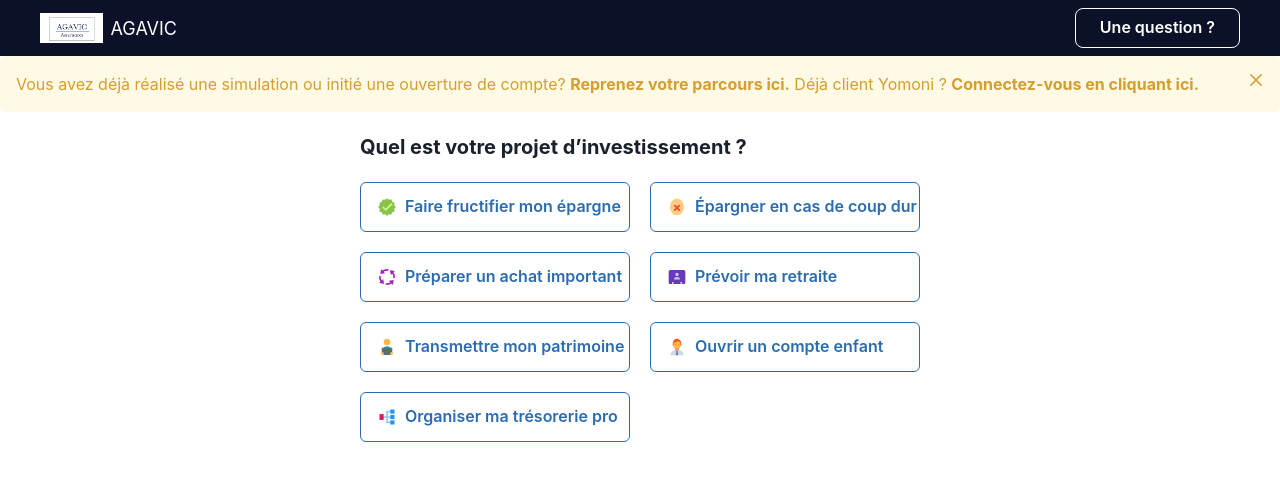
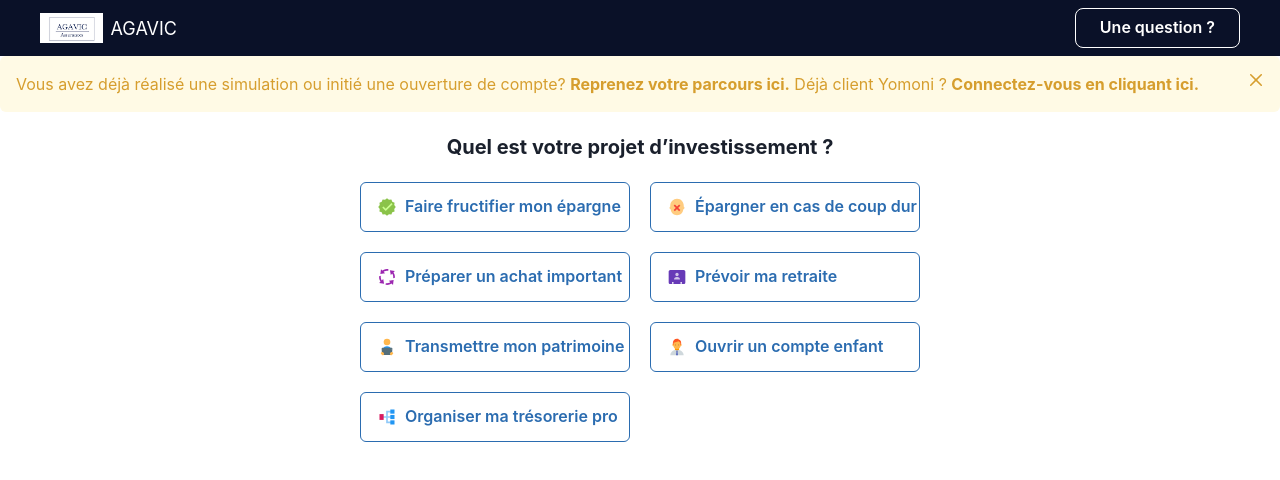
Before and after one commit to spacemen100/agavicform25102024, a React (Create React App) app: page /quel-est-votre-projet-d-investissement in a window 1280 px wide. Shown: the top 480 px of the page. Built offline with nearby package versions, Linux system fonts and the light colour scheme.

Commit message:
ssssssssssssss

```diff
--- a/src/pages/QuelEstVotreProjetDInvestissement.tsx
+++ b/src/pages/QuelEstVotreProjetDInvestissement.tsx
@@ -23,7 +23,7 @@ const QuelEstVotreProjetDInvestissement: React.FC = () => {
 
   return (
     <Box p={5} maxW="600px" mx="auto">
-      <Text fontSize="xl" fontWeight="bold" mb={5}>Quel est votre projet d’investissement ?</Text>
+      <Text fontSize="xl" fontWeight="bold" mb={5} textAlign="center">Quel est votre projet d’investissement ?</Text>
       <SimpleGrid columns={[1, 2]} spacing={5}>
         {buttons.map(button => (
           <Button
@@ -40,7 +40,7 @@ const QuelEstVotreProjetDInvestissement: React.FC = () => {
           </Button>
         ))}
       </SimpleGrid>
-      <Button colorScheme="orange" mt={5}>Suivant</Button>
+      <Button colorScheme="orange" mt={5} width="100%">Suivant</Button>
     </Box>
   );
 };
```
